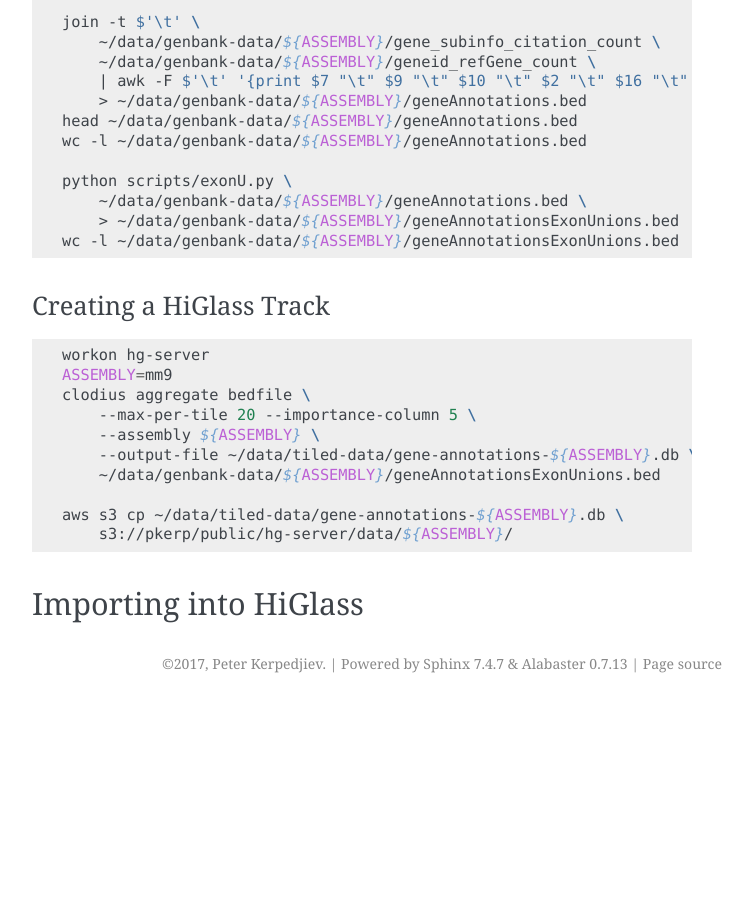
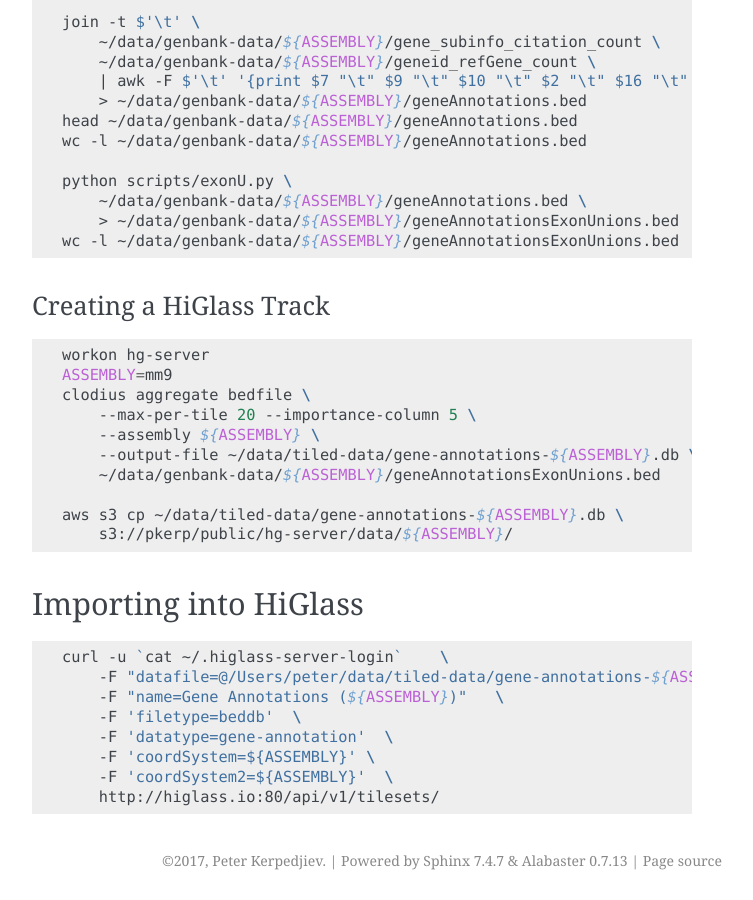
Before and after one commit to higlass/clodius, a Sphinx documentation site: the page built from docs/gene_annotations.rst, in a window 1280 px wide and 900 px high, scrolled down 3125 px. Shown: the whole window, without its empty margins (388-1141 px from the left). Built offline with Sphinx 7.4.7, drawn with Linux system fonts in a browser that asks for light colours; formulas are drawn with MathJax 3; before the commit the page ends 3828 px from its top, so only the background shows below that.

Commit message:
Updated the documentation with an example of uploading gene annotations

```diff
--- a/docs/gene_annotations.rst
+++ b/docs/gene_annotations.rst
@@ -193,3 +193,14 @@ Creating a HiGlass Track
 
 Importing into HiGlass
 ----------------------
+
+.. code-block:: bash
+
+    curl -u `cat ~/.higlass-server-login`    \
+        -F "datafile=@/Users/peter/data/tiled-data/gene-annotations-${ASSEMBLY}.db"    \
+        -F "name=Gene Annotations (${ASSEMBLY})"   \
+        -F 'filetype=beddb'  \
+        -F 'datatype=gene-annotation'  \
+        -F 'coordSystem=${ASSEMBLY}' \
+        -F 'coordSystem2=${ASSEMBLY}'  \
+        http://higlass.io:80/api/v1/tilesets/
```
